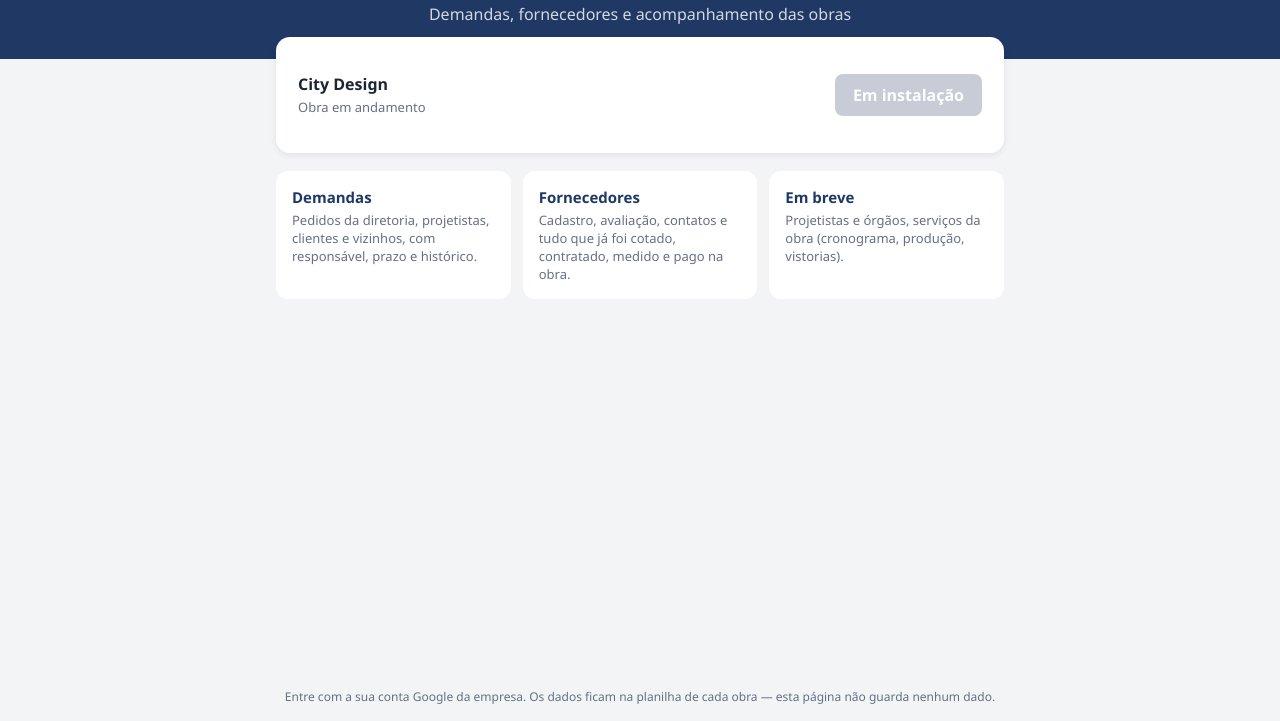
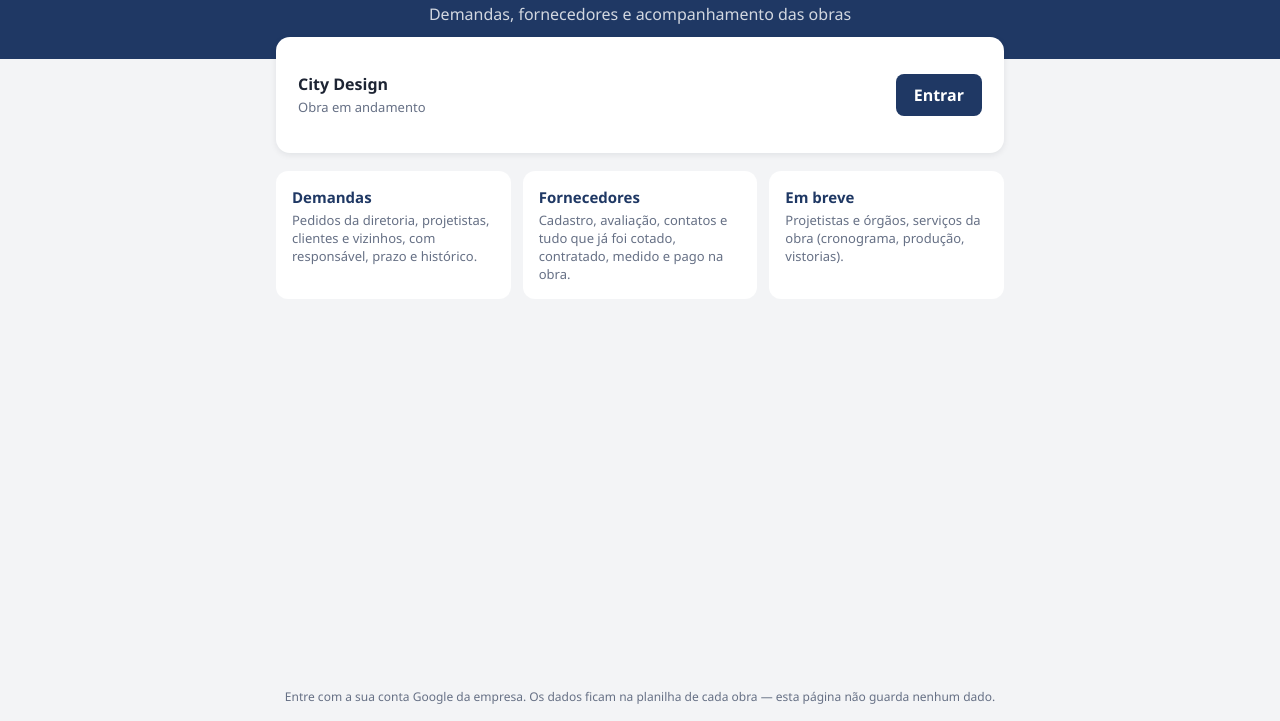
Before and after one commit to marcosphilipedefreitas12-max/Sistema---Obras, a plain HTML site: page docs/index.html in a window 1280 px wide. Shown: the part 79-800 px from the top of the page. Drawn offline with Linux system fonts and the light colour scheme.

Commit message:
Página de entrada: link do sistema da obra City Design
Co-Authored-By: Claude Opus 5.5 <noreply@anthropic.com>
Claude-Session: https://claude.ai/code/session_01TnQ1EouHbNZhHEZMyYkXMv

```diff
--- a/docs/index.html
+++ b/docs/index.html
@@ -43,7 +43,7 @@
 <script>
   /* Endereço do App da Web de cada obra (Apps Script → Implantar → App da Web → URL). */
   var OBRAS = [
-    { nome: 'City Design', descricao: 'Obra em andamento', url: '' }
+    { nome: 'City Design', descricao: 'Obra em andamento', url: 'https://script.google.com/macros/s/AKfycbwEyBizKKXtdo7cLMXO6nIkJyFrDV4Mxfhg85LOPtWthpiRBx40eWqDkJAU6gQLxkda/exec' }
   ];
   document.getElementById('obras').innerHTML = OBRAS.map(function (o) {
     return '<div class="obra"><div class="grow"><b>' + o.nome + '</b><span>' + o.descricao + '</span></div>' +
```
